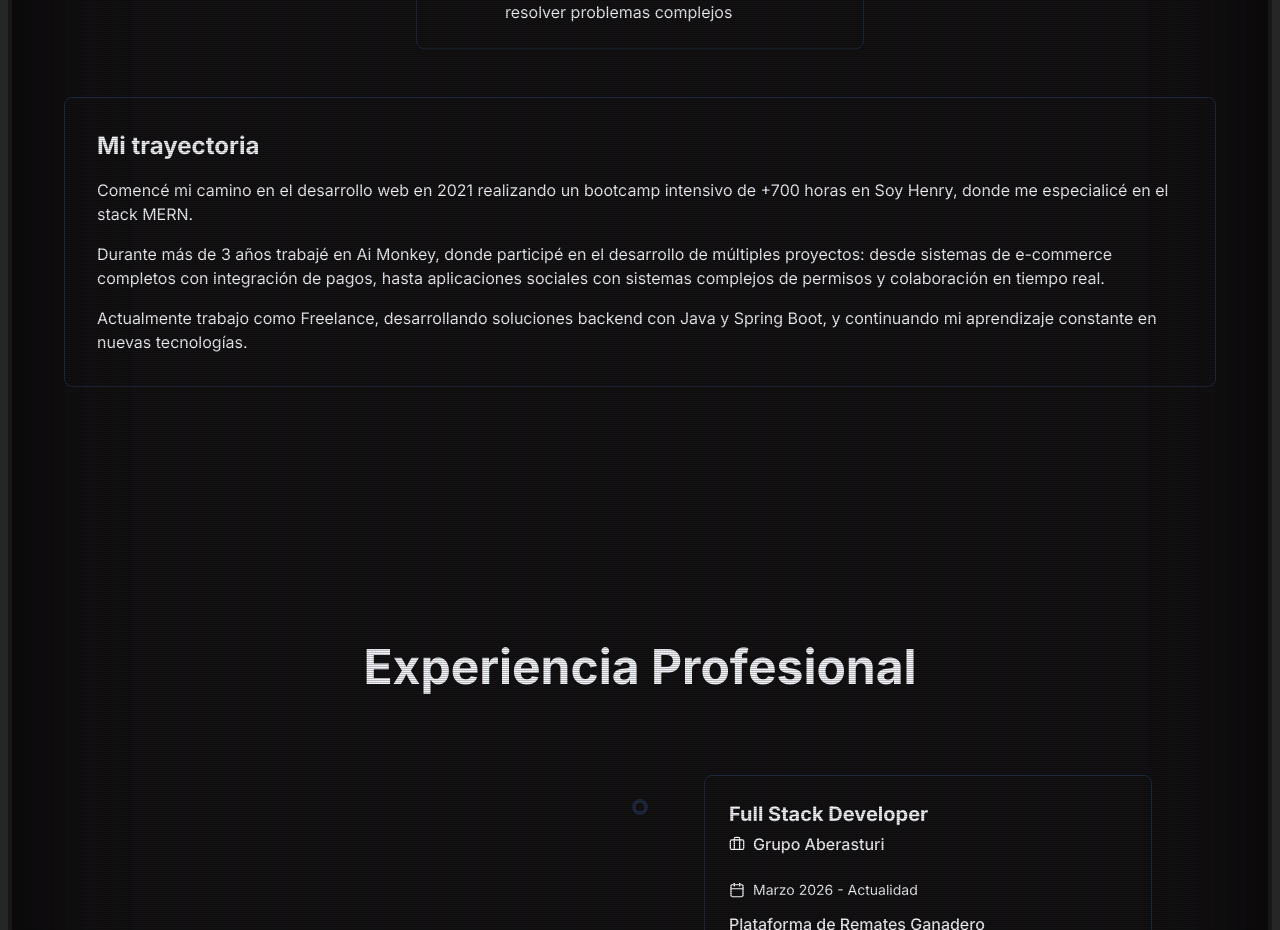
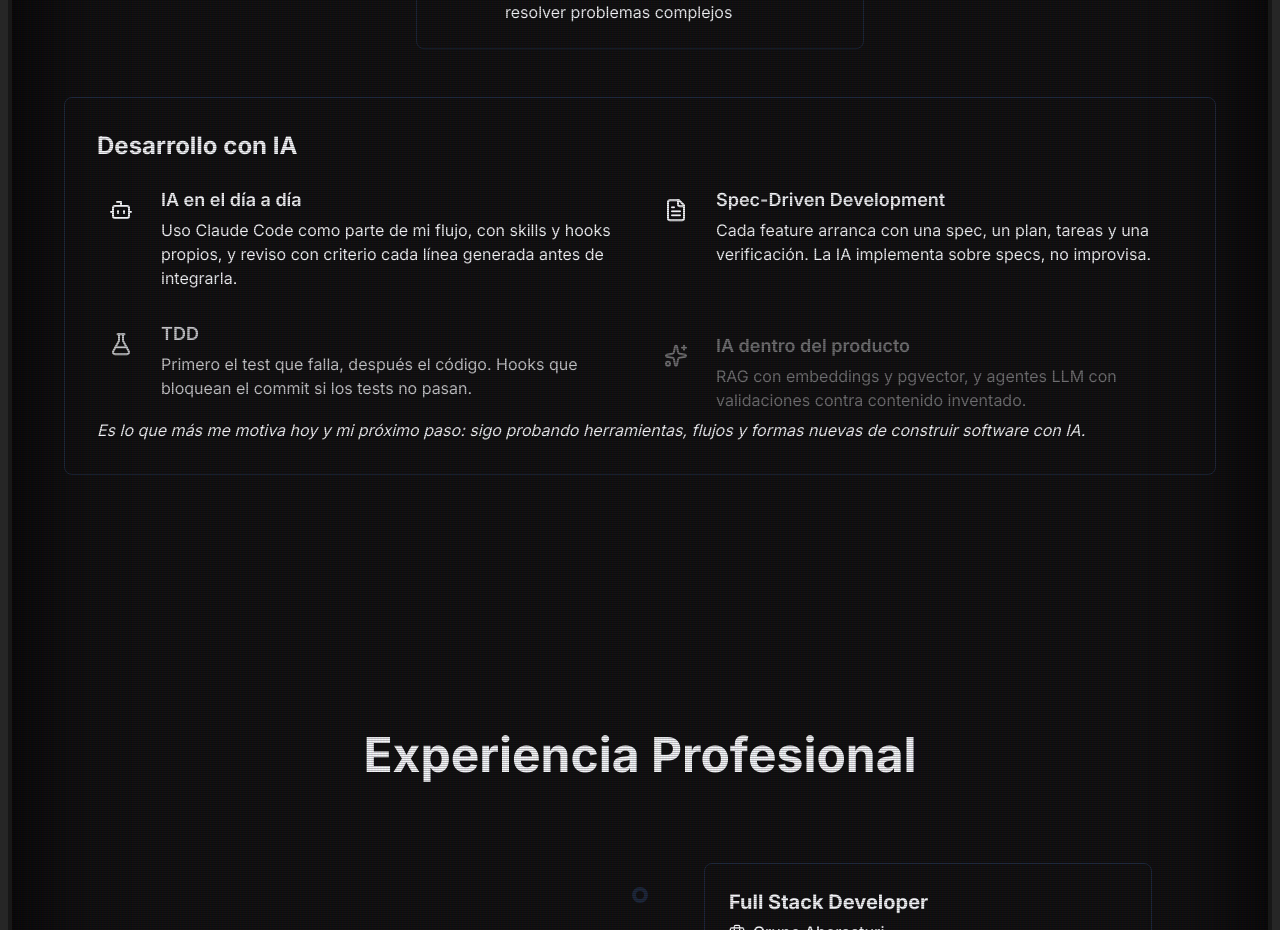
Before and after one commit to Ger06/portfolio, a Next.js app: page / in a window 1280 px wide. Shown: the part 1360-2290 px from the top of the page. Built offline with nearby package versions, Linux system fonts and the light colour scheme.

Commit message:
feat: update info

```diff
--- a/components/sections/about.tsx
+++ b/components/sections/about.tsx
@@ -1,13 +1,22 @@
 "use client";
 
 import { motion } from "framer-motion";
-import { Code2, Briefcase, Heart } from "lucide-react";
+import {
+  Code2,
+  Briefcase,
+  Heart,
+  Bot,
+  FileText,
+  FlaskConical,
+  Sparkles,
+} from "lucide-react";
 import { useInView } from "framer-motion";
 import { useRef } from "react";
 import { useLanguage } from "@/components/language-provider";
 import { translations } from "@/lib/translations";
 
 const highlightIcons = [Code2, Briefcase, Heart];
+const aiDevIcons = [Bot, FileText, FlaskConical, Sparkles];
 
 export function About() {
   const { language } = useLanguage();
@@ -92,12 +101,33 @@ export function About() {
             variants={itemVariants}
             className="bg-card border border-border rounded-lg p-8"
           >
-            <h3 className="text-2xl font-bold mb-4">{t.about.journey.title}</h3>
-            <div className="space-y-4 text-muted-foreground">
-              {t.about.journey.paragraphs.map((paragraph, index) => (
-                <p key={index}>{paragraph}</p>
-              ))}
-            </div>
+            <h3 className="text-2xl font-bold mb-6">{t.about.aiDev.title}</h3>
+            <motion.div
+              variants={containerVariants}
+              className="grid grid-cols-1 md:grid-cols-2 gap-6"
+            >
+              {t.about.aiDev.items.map((item, index) => {
+                const Icon = aiDevIcons[index];
+                return (
+                  <motion.div
+                    key={index}
+                    variants={itemVariants}
+                    className="flex items-start gap-4"
+                  >
+                    <div className="p-3 bg-primary/10 rounded-lg">
+                      <Icon className="w-6 h-6 text-primary" />
+                    </div>
+                    <div>
+                      <h4 className="text-lg font-semibold mb-1">{item.title}</h4>
+                      <p className="text-muted-foreground">{item.description}</p>
+                    </div>
+                  </motion.div>
+                );
+              })}
+            </motion.div>
+            <p className="mt-6 text-muted-foreground italic">
+              {t.about.aiDev.closing}
+            </p>
           </motion.div>
         </motion.div>
       </div>
--- a/lib/translations.ts
+++ b/lib/translations.ts
@@ -37,13 +37,27 @@ export const translations = {
           description: "Enfocado en aprender nuevas tecnologías y resolver problemas complejos",
         },
       ],
-      journey: {
-        title: "Mi trayectoria",
-        paragraphs: [
-          "Comencé mi camino en el desarrollo web en 2021 realizando un bootcamp intensivo de +700 horas en Soy Henry, donde me especialicé en el stack MERN.",
-          "Durante más de 3 años trabajé en Ai Monkey, donde participé en el desarrollo de múltiples proyectos: desde sistemas de e-commerce completos con integración de pagos, hasta aplicaciones sociales con sistemas complejos de permisos y colaboración en tiempo real.",
-          "Actualmente trabajo como Freelance, desarrollando soluciones backend con Java y Spring Boot, y continuando mi aprendizaje constante en nuevas tecnologías.",
+      aiDev: {
+        title: "Desarrollo con IA",
+        items: [
+          {
+            title: "IA en el día a día",
+            description: "Uso Claude Code como parte de mi flujo, con skills y hooks propios, y reviso con criterio cada línea generada antes de integrarla.",
+          },
+          {
+            title: "Spec-Driven Development",
+            description: "Cada feature arranca con una spec, un plan, tareas y una verificación. La IA implementa sobre specs, no improvisa.",
+          },
+          {
+            title: "TDD",
+            description: "Primero el test que falla, después el código. Hooks que bloquean el commit si los tests no pasan.",
+          },
+          {
+            title: "IA dentro del producto",
+            description: "RAG con embeddings y pgvector, y agentes LLM con validaciones contra contenido inventado.",
+          },
         ],
+        closing: "Es lo que más me motiva hoy y mi próximo paso: sigo probando herramientas, flujos y formas nuevas de construir software con IA.",
       },
     },
     experience: {
@@ -237,13 +251,27 @@ export const translations = {
           description: "Focused on learning new technologies and solving complex problems",
         },
       ],
-      journey: {
-        title: "My Journey",
-        paragraphs: [
-          "I started my journey in web development in 2021 by completing an intensive +700 hour bootcamp at Soy Henry, where I specialized in the MERN stack.",
-          "For over 3 years I worked at Ai Monkey, where I participated in the development of multiple projects: from complete e-commerce systems with payment integration, to social applications with complex permission systems and real-time collaboration.",
-          "I currently work as a Freelancer, developing backend solutions with Java and Spring Boot, and continuing my constant learning in new technologies.",
+      aiDev: {
+        title: "AI-Driven Development",
+        items: [
+          {
+            title: "AI in my daily workflow",
+            description: "Claude Code is part of my daily workflow, with custom skills and hooks, and I critically review every generated line before merging it.",
+          },
+          {
+            title: "Spec-Driven Development",
+            description: "Every feature starts with a spec, a plan, tasks, and verification. The AI builds from specs instead of improvising.",
+          },
+          {
+            title: "TDD",
+            description: "Failing test first, then the code. Hooks block the commit if the tests don't pass.",
+          },
+          {
+            title: "AI inside the product",
+            description: "RAG with embeddings and pgvector, plus LLM agents with guards against fabricated content.",
+          },
         ],
+        closing: "It's what motivates me most right now and my next step: I keep experimenting with new tools, workflows, and ways to build software with AI.",
       },
     },
     experience: {
```
